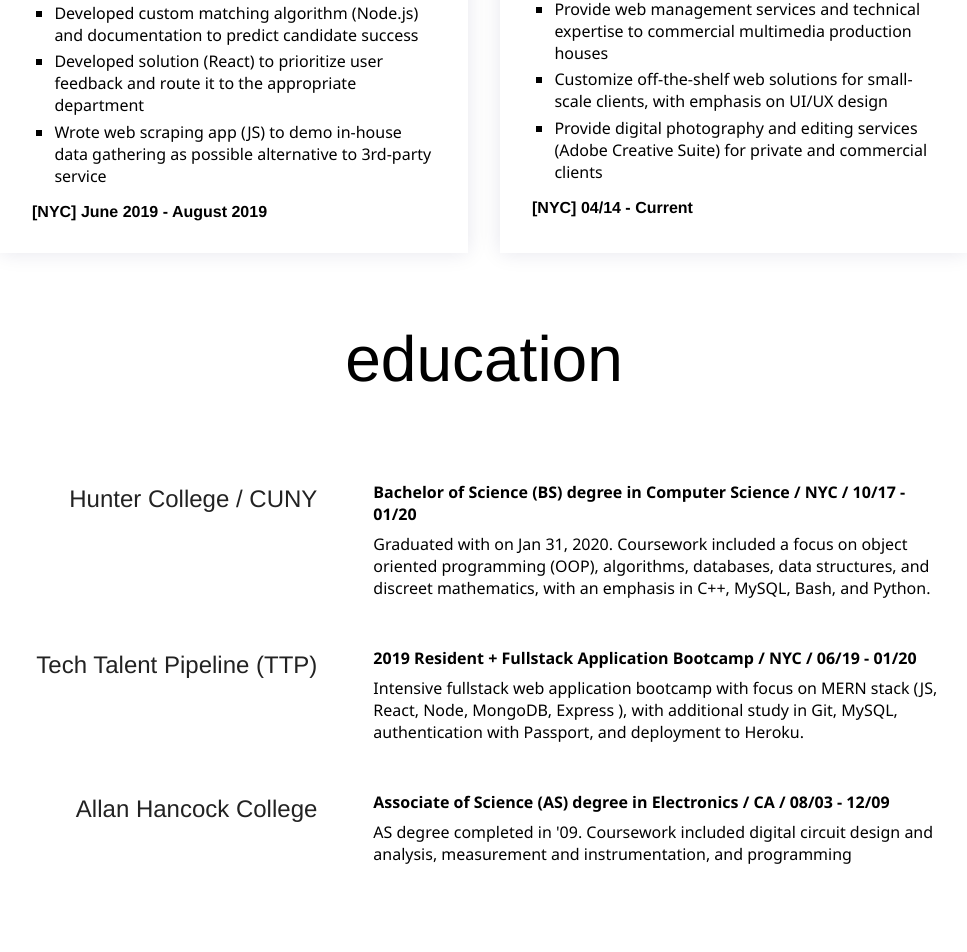
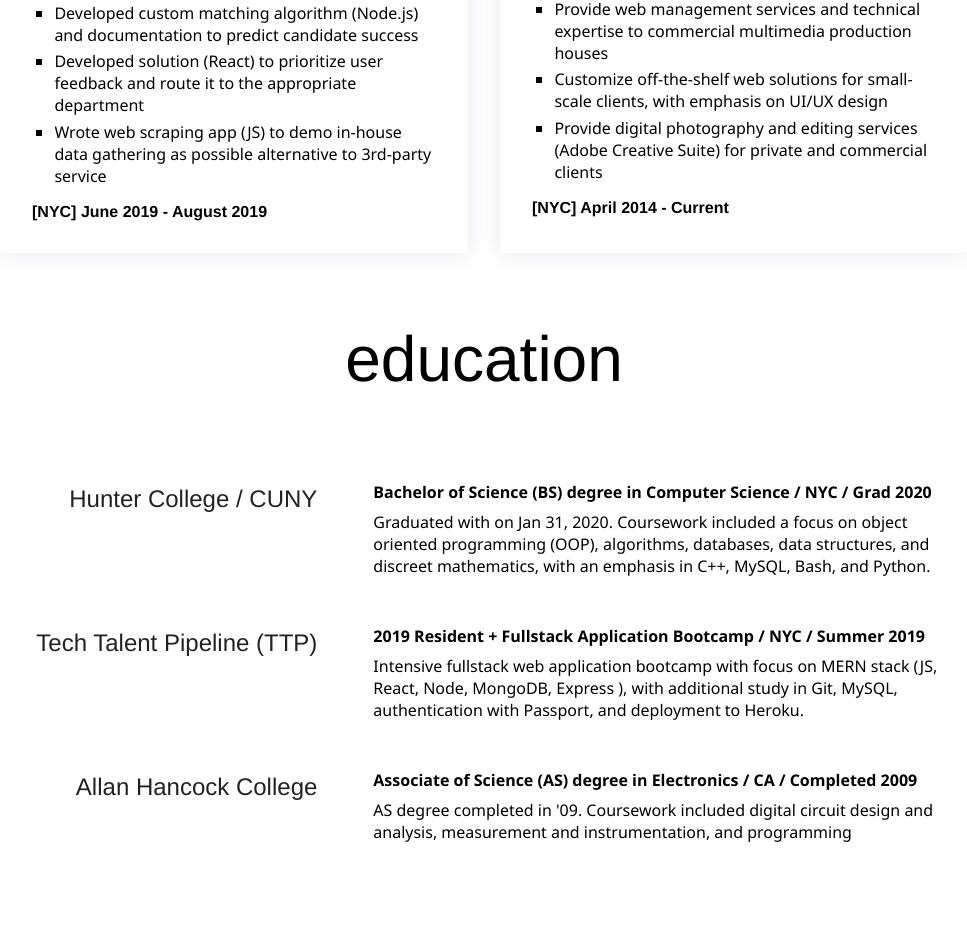
Before and after one commit to LawrenceCastillo/ada-theme-react-template, a React (Create React App) app: page / in a window 1280 px wide. Shown: the part 3053-4005 px from the top of the page, without its empty margins (156-1123 px from the left). Built offline with nearby package versions, Linux system fonts and the light colour scheme.

Commit message:
Update info sheet

```diff
--- a/src/info.js
+++ b/src/info.js
@@ -105,7 +105,7 @@ export default
             image_url: '/images/Freelance-web-designer.jpg',
             site_url: 'http://lawrencecastillo.com/',
             location: 'NYC',
-            timeframe: '04/14 - Current',
+            timeframe: 'April 2014 - Current',
             role: 'Sole-Proprietor, Web Designer & Photographer/Editor',
             description: 'Web designer, production tech, photographer, photo editor - side gig to finish school',
             highlights: ['Provide web management services and technical expertise to commercial multimedia production houses','Customize off-the-shelf web solutions for small-scale clients, with emphasis on UI/UX design','Provide digital photography and editing services (Adobe Creative Suite) for private and commercial clients'],
@@ -166,7 +166,7 @@ export default
             image_url: '',
             site_url: 'https://hunter.cuny.edu/',
             location: 'NYC',
-            timeframe: '10/17 - 01/20',
+            timeframe: ' Grad 2020',
             role: 'Bachelor of Science (BS) degree in Computer Science',
             description: 'Graduated with on Jan 31, 2020. Coursework included a focus on object oriented programming (OOP), algorithms, databases, data structures, and discreet mathematics, with an emphasis in C++, MySQL, Bash, and Python.',
             highlights: [],
@@ -177,7 +177,7 @@ export default
             image_url: '',
             site_url: 'https://ttp.nyc/cuny-programs',
             location: 'NYC',
-            timeframe: '06/19 - 01/20',
+            timeframe: 'Summer 2019',
             role: '2019 Resident + Fullstack Application Bootcamp',
             description: 'Intensive fullstack web application bootcamp with focus on MERN stack (JS, React, Node, MongoDB, Express ), with additional study in Git, MySQL, authentication with Passport, and deployment to Heroku.',
             highlights: [],
@@ -188,7 +188,7 @@ export default
             image_url: '',
             site_url: 'https://www.hancockcollege.edu/',
             location: 'CA',
-            timeframe: '08/03 - 12/09',
+            timeframe: 'Completed 2009',
             role: 'Associate of Science (AS) degree in Electronics',
             description: 'AS degree completed in \'09. Coursework included digital circuit design and analysis, measurement and instrumentation, and programming',
             highlights: [],
```
